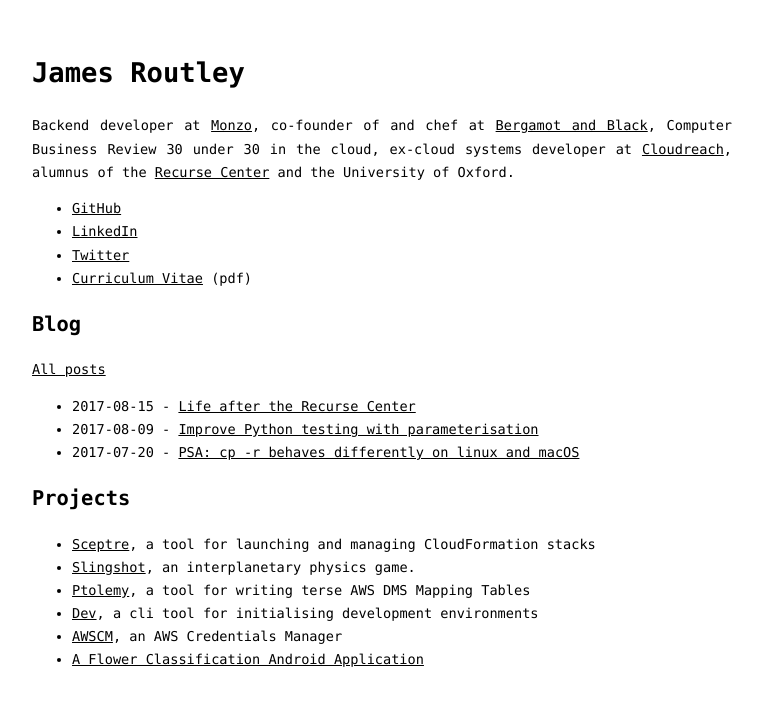
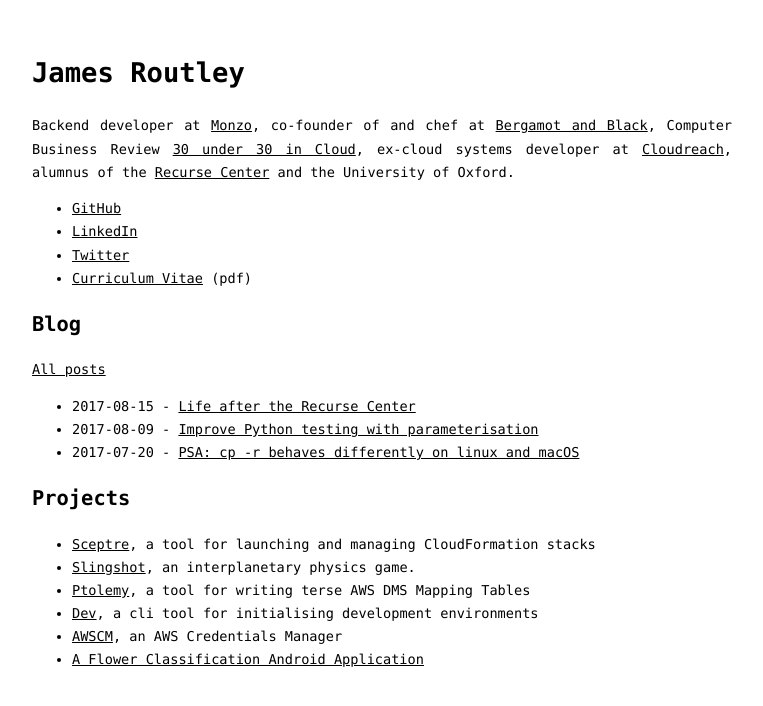
Before and after one commit to jamesroutley/routley.io, a Jekyll site: the page built from index.md, in a window 1280 px wide. Shown: the top 706 px of the page, without its empty margins (258-1021 px from the left). Built offline with Jekyll 4.4.1, drawn with Linux system fonts in a browser that asks for light colours.

```diff
--- a/index.md
+++ b/index.md
@@ -6,10 +6,11 @@
 # James Routley
 
 Backend developer at [Monzo](https://monzo.com/), co-founder of and chef at
-[Bergamot and Black](http://bergamotandblack.com/), Computer Business Review 30
-under 30 in the cloud, ex-cloud systems developer at
-[Cloudreach](https://www.cloudreach.com/), alumnus of the [Recurse
-Center](https://www.recurse.com/) and the University of Oxford.
+[Bergamot and Black](http://bergamotandblack.com/), Computer Business Review [30
+under 30 in
+Cloud](http://www.cbronline.com/news/cloud/top-30-under-30-in-cloud/#http://www.cbronline.com/news/cloud/top-30-under-30-in-cloud/#2),
+ex-cloud systems developer at [Cloudreach](https://www.cloudreach.com/), alumnus
+of the [Recurse Center](https://www.recurse.com/) and the University of Oxford.
 
 - [GitHub](https://github.com/jamesroutley)
 - [LinkedIn](https://uk.linkedin.com/pub/james-routley/a8/28b/ab9)
```
